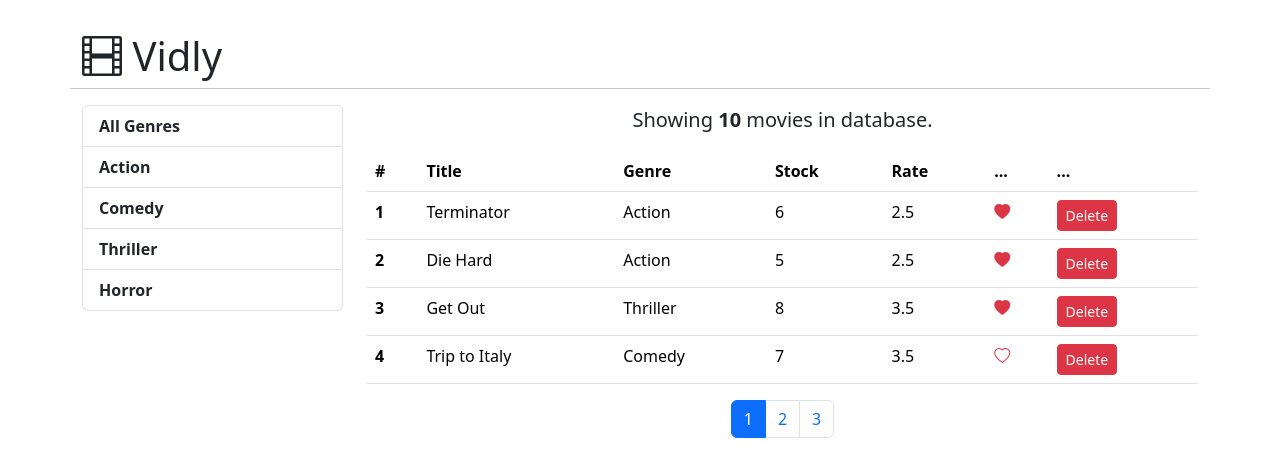
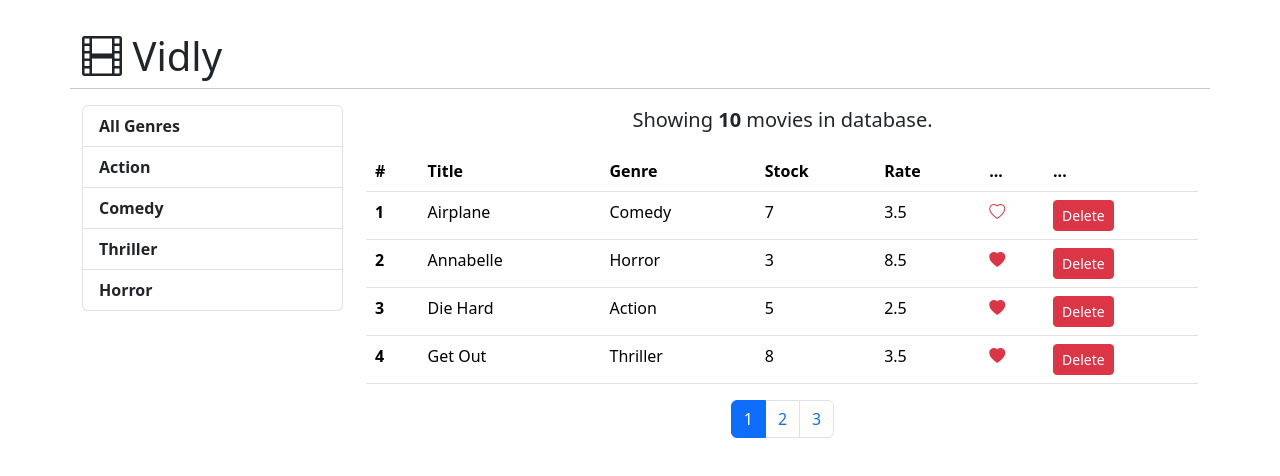
Before and after one commit to SKGWL2609/vidly-latest, a React (Vite) app: page / in a window 1280 px wide. Shown: the top 476 px of the page. Built offline with nearby package versions, Linux system fonts and the light colour scheme.

Commit message:
Sorting- Implementing Sorting

```diff
--- a/src/components/movies.jsx
+++ b/src/components/movies.jsx
@@ -1,4 +1,5 @@
 import React, { Component } from "react";
+import _ from "lodash";
 
 import { getMovies } from "../services/fakeMovieService";
 import { getGenres } from "../services/fakeGenreService";
@@ -15,10 +16,11 @@ class Movies extends Component {
     genres: [],
     pageSize: 4,
     currentPage: 1,
+    sortColumn: { path: "title", order: "asc" },
   };
 
   componentDidMount() {
-    const genres = [{ name: "All Genres", _id: '' }, ...getGenres()];
+    const genres = [{ name: "All Genres", _id: "" }, ...getGenres()];
 
     this.setState({
       movies: getMovies(),
@@ -54,9 +56,16 @@ class Movies extends Component {
     this.setState({ selectedGenre: genre, currentPage: 1 });
     // console.log(genre);
   };
-  handleSort = path => {
-    console.log(path)
-  }
+  handleSort = (path) => {
+    const sortColumn = {...this.state.sortColumn}
+    if(sortColumn.path === path)
+      sortColumn.order = (sortColumn.order === 'asc')? 'desc': 'asc'
+    else{
+      sortColumn.path = path
+      sortColumn.order = 'asc'
+    }
+    this.setState({ sortColumn });
+  };
 
   render() {
     const { length: movieCount } = this.state.movies;
@@ -64,6 +73,7 @@ class Movies extends Component {
       pageSize,
       currentPage,
       selectedGenre,
+      sortColumn,
       movies: allMovies,
     } = this.state;
 
@@ -74,14 +84,21 @@ class Movies extends Component {
         </p>
       );
 
+    // Order => filter -> sort -> paginate
     // filter movies based on genre
     const filteredMovies =
       selectedGenre && selectedGenre._id
         ? allMovies.filter((m) => m.genre._id === selectedGenre._id)
         : allMovies;
 
+    const sortedMovies = _.orderBy(
+      filteredMovies,
+      [sortColumn.path],
+      [sortColumn.order]
+    );
+
     // Paginate movies
-    const movies = paginate(filteredMovies, currentPage, pageSize);
+    const movies = paginate(sortedMovies, currentPage, pageSize);
 
     return (
       <>
@@ -106,7 +123,7 @@ class Movies extends Component {
               movies={movies}
               onLike={this.handleLike}
               onDelete={this.handleDelete}
-              onSort = {this.handleSort}
+              onSort={this.handleSort}
             />
 
             <Pagination
```
